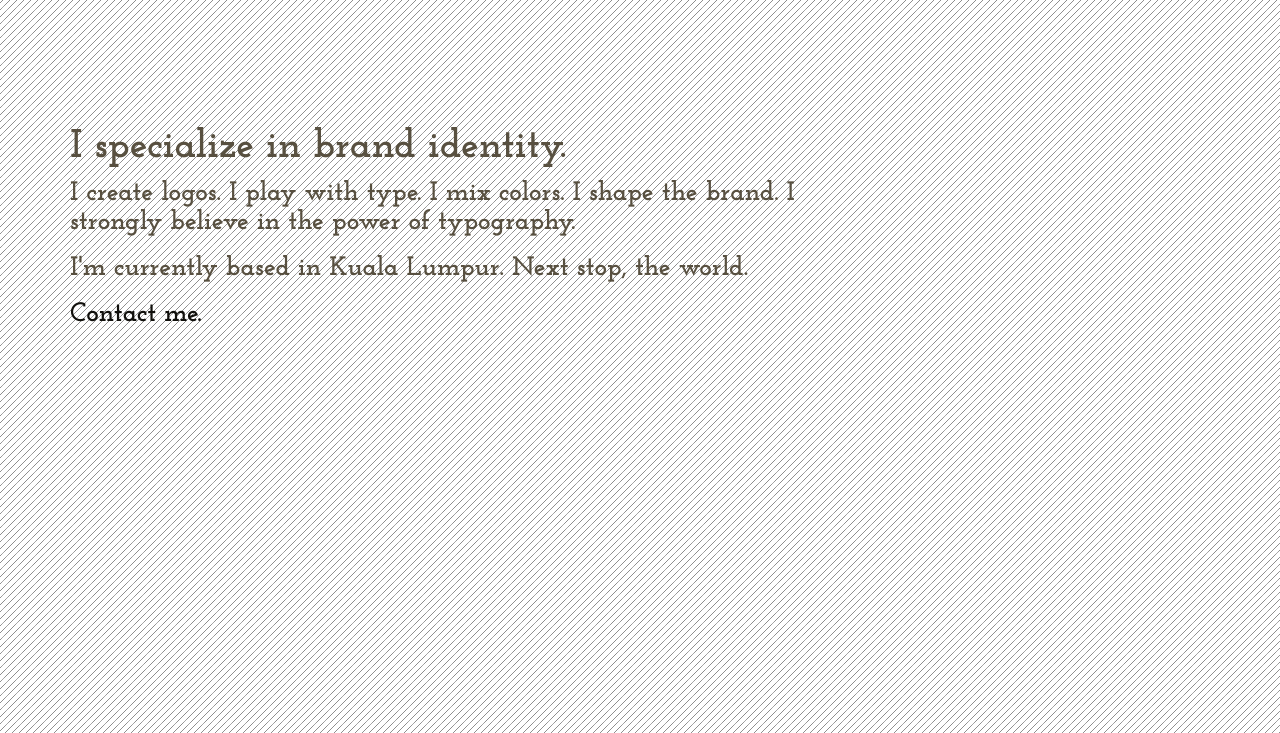
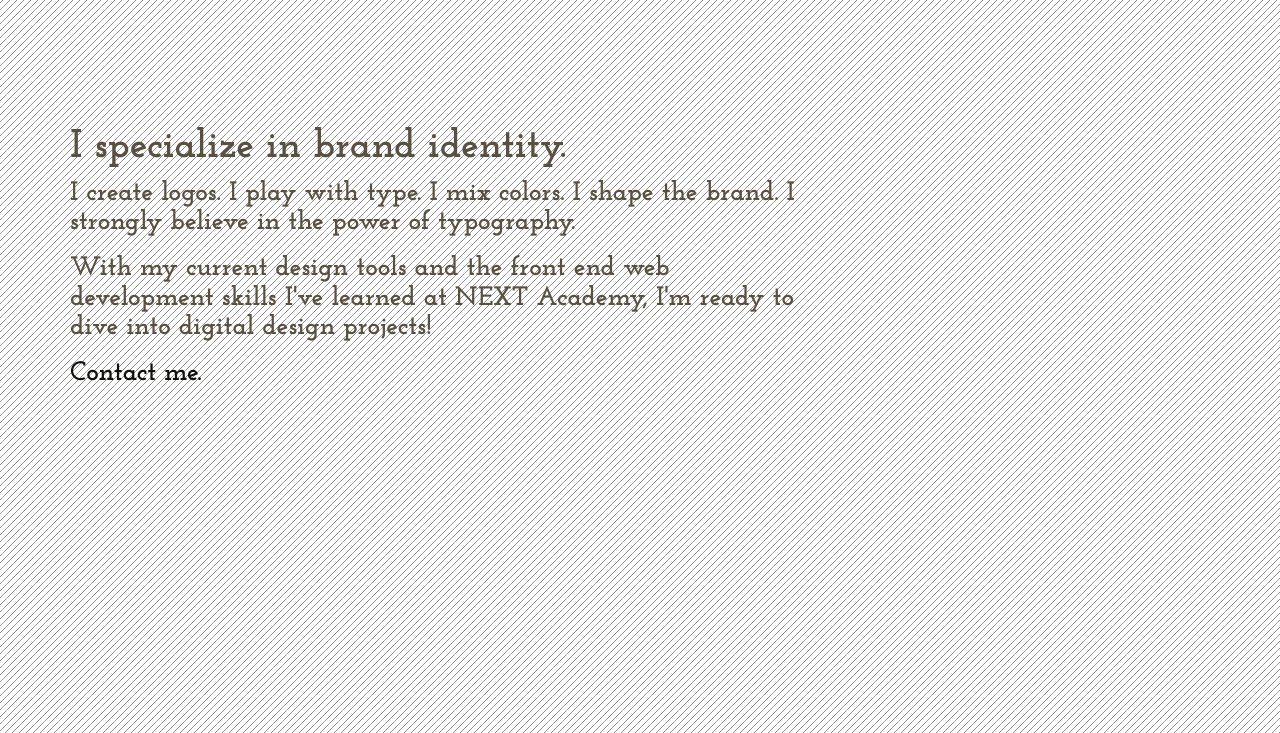
Before and after one commit to aliaschmalia/aliaschmalia, a plain HTML site: page about.html in a window 1280 px wide. Shown: the part 67-800 px from the top of the page. Drawn offline with nearby package versions, Linux system fonts and the light colour scheme.

Commit message:
Add files via upload

```diff
--- a/about.html
+++ b/about.html
@@ -53,7 +53,7 @@
 						<p>
 						I create logos. I play with type. I mix colors. I shape the brand.
 						I strongly believe in the power of typography.</p>
-						<p>I'm currently based in Kuala Lumpur. Next stop, the world.</p>
+						<p>With my current design tools and the front end web development skills I've learned at NEXT Academy, I'm ready to dive into digital design projects!</p>
 						<p><a href="contact.html"><strong>Contact me.</strong></a></p>
 					</div>
 				</div>
```
